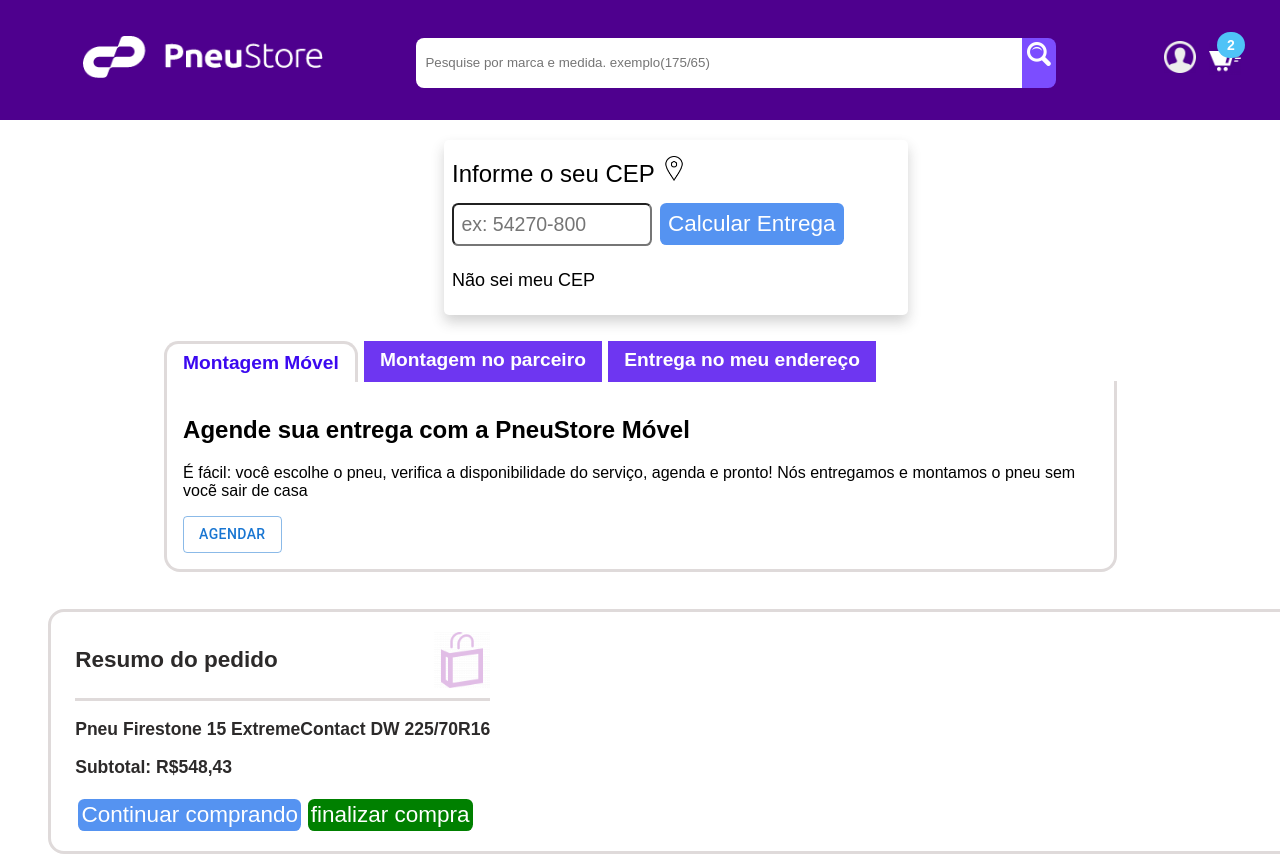
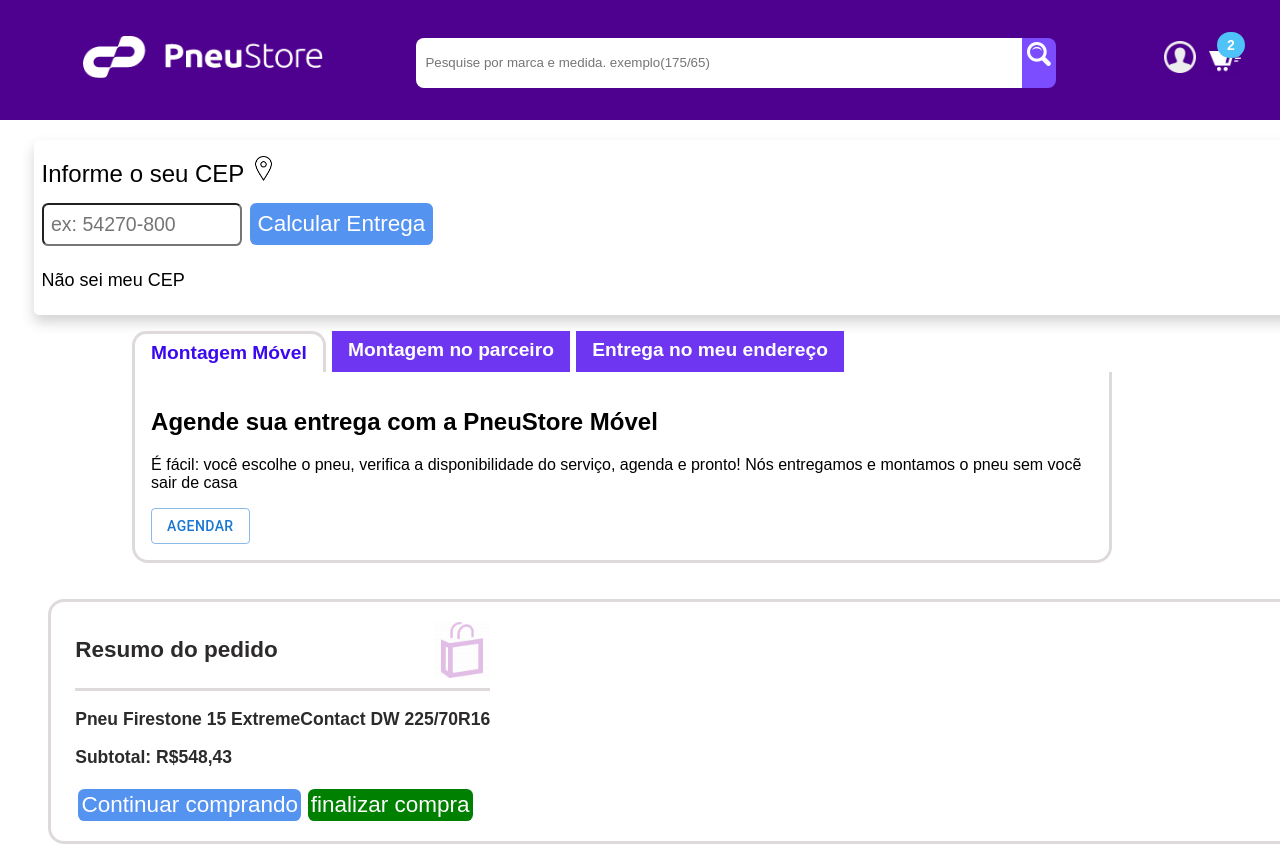
Before and after one commit to Caioferrari04/pneustore-front-deploy, a Next.js app: page / in a window 1280 px wide. Shown: the top 855 px of the page. Built offline with nearby package versions, Linux system fonts and the light colour scheme; no server answers; a web font is replaced by a local one.

Commit message:
reajustes gerais

```diff
--- a/Components/Frete/Frete.module.scss
+++ b/Components/Frete/Frete.module.scss
@@ -1,9 +1,8 @@
 .card{
     display: flex;
-    width: 29rem;
+    width: 95%;
     height: fit-content;
     margin-top: 20px;
-    margin-left: 0.5rem;
     font-size: 15px;
     align-items: center;
     border-radius: 5px;
--- a/Components/Tabs/Tabs.js
+++ b/Components/Tabs/Tabs.js
@@ -10,7 +10,7 @@
   }
     return (
         <div className={styles.entrega}>
-            <ul className={styles.tabs}>
+          <ul className={styles.tabs}>
             {children.map((tab)=>(
                 <li className={tab.props.label == activeTab ? styles.current : (styles.stand)}
                 key={tab.props.label}>
@@ -19,7 +19,7 @@
 
                 </li>
             ))}
-            </ul>
+          </ul>
                 {children.map((one) =>{
                   if (one.props.label == activeTab)
                     return(
--- a/Components/Tabs/Tabs.module.scss
+++ b/Components/Tabs/Tabs.module.scss
@@ -1,15 +1,21 @@
 .entrega{
-    padding-top: 10px;
+    position: relative;
+    left: -1rem;
+    display: flex;
+    align-content: center;
+    justify-content: center;
+    flex-direction: column;
     height: fit-content;
-    width: fit-content;
+    //background-color: cadetblue;
+    padding: 0;
 }
 
 .tabs{
     display: flex;
+    margin-left: -1rem;
 }
 
 .link{
-    width: 100%;
     text-decoration: none;
     color: rgb(59, 9, 240);
     font-size: larger;
@@ -43,9 +49,10 @@
 }
 
 .content{
-    width: 83%;
     position: relative;
-    top: -1.1rem;
+    left: -1rem;
+    width: 85.5%;
+    top: -1.0rem;
     padding: 1rem;
     margin-left: 2.7rem;
     border-left-style: solid;
--- a/styles/Home.module.css
+++ b/styles/Home.module.css
@@ -1,5 +1,6 @@
   .container{
     display: flex;
+    width: 100%;
     flex-direction: column;
     padding: 0;
     align-items: center;
--- a/styles/globals.css
+++ b/styles/globals.css
@@ -4,7 +4,6 @@
 html,
 body {
   display:flex;
-  flex-direction: row;
   padding: 0;
   margin: 0;
   font-family: 'Popins', sans-serif;
```
